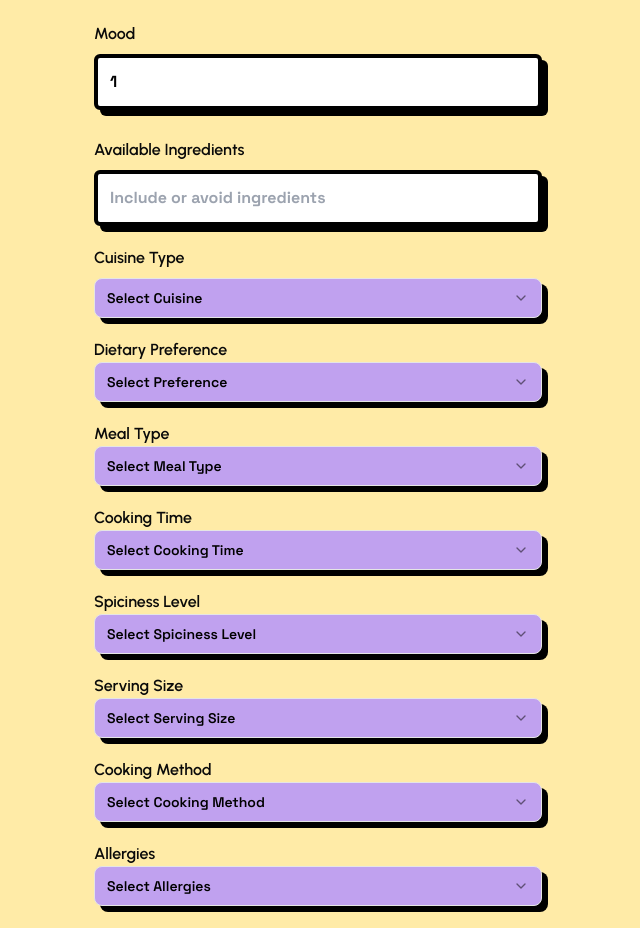
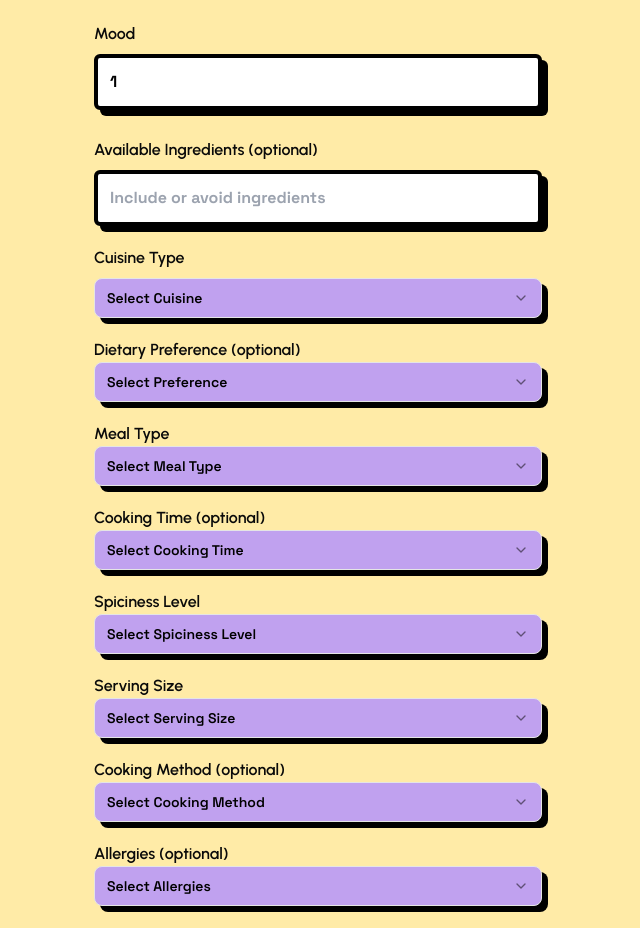
Before and after one commit to SajjanKarn/Mood-Cuisine, a Next.js app: page /recipe/1 in a window 1280 px wide. Shown: the part 300-1228 px from the top of the page, without its empty margins (322-962 px from the left). Built offline with nearby package versions, Linux system fonts and the light colour scheme.

Commit message:
feat: final recipe arrangements while generating

```diff
--- a/src/app/recipe/[mood]/page.tsx
+++ b/src/app/recipe/[mood]/page.tsx
@@ -46,7 +46,7 @@ const RecipeMood = () => {
         />
 
         <NeubrutalismInput
-          label="Available Ingredients"
+          label="Available Ingredients (optional)"
           placeholder="Include or avoid ingredients"
           name="availableIngredients"
         />
@@ -65,13 +65,12 @@ const RecipeMood = () => {
 
         <div>
           <label className="block font-semibold font-urbanist">
-            Dietary Preference
+            Dietary Preference (optional)
           </label>
           <NeubrutalismSelect
             options={dietaryOptions}
             placeholder="Select Preference"
             name="dietaryPreference"
-            required // Required field
           />
         </div>
 
@@ -87,13 +86,12 @@ const RecipeMood = () => {
 
         <div>
           <label className="block font-semibold font-urbanist">
-            Cooking Time
+            Cooking Time (optional)
           </label>
           <NeubrutalismSelect
             options={cookingTimeOptions}
             placeholder="Select Cooking Time"
             name="cookingTime"
-            required // Required field
           />
         </div>
 
@@ -123,7 +121,7 @@ const RecipeMood = () => {
 
         <div>
           <label className="block font-semibold font-urbanist">
-            Cooking Method
+            Cooking Method (optional)
           </label>
           <NeubrutalismSelect
             options={cookingMethodOptions}
@@ -133,7 +131,9 @@ const RecipeMood = () => {
         </div>
 
         <div>
-          <label className="block font-semibold font-urbanist">Allergies</label>
+          <label className="block font-semibold font-urbanist">
+            Allergies (optional)
+          </label>
           <NeubrutalismSelect
             options={allergyOptions}
             placeholder="Select Allergies"
@@ -143,7 +143,7 @@ const RecipeMood = () => {
 
         <div>
           <label className="block font-semibold font-urbanist">
-            Flavor Profile
+            Flavor Profile (optional)
           </label>
           <NeubrutalismSelect
             options={flavorProfileOptions}
@@ -154,7 +154,7 @@ const RecipeMood = () => {
 
         <div>
           <label className="block font-semibold font-urbanist">
-            Time of Day
+            Time of Day (optional)
           </label>
           <NeubrutalismSelect
             options={timeOfDayOptions}
@@ -171,6 +171,7 @@ const RecipeMood = () => {
             options={skillLevelOptions}
             placeholder="Select Skill Level"
             name="skillLevel"
+            required // Required field
           />
         </div>
 
--- a/src/app/recipe/generate/page.tsx
+++ b/src/app/recipe/generate/page.tsx
@@ -27,11 +27,11 @@ const GenerateRecipe = async ({
   const prompt = `
 Generate 5 unique and detailed recipes based on the following preferences and mood:
 - **Mood**: ${params.currentMood}
-- **Available Ingredients**: ${params.availableIngredients}
+- **Available Ingredients**: ${params.availableIngredients || "None"}
 - **Cuisine Type**: ${params.cuisine}
-- **Dietary Preference**: ${params.dietaryPreference}
+- **Dietary Preference**: ${params.dietaryPreference || "None"}
 - **Meal Type**: ${params.mealType}
-- **Cooking Time**: ${params.cookingTime}
+- **Cooking Time**: ${params.cookingTime || "Any"}
 - **Spiciness Level**: ${params.spicinessLevel}
 - **Serving Size**: ${params.servingSize}
 - **Cooking Method**: ${params.cookingMethod || "Any"}
```
